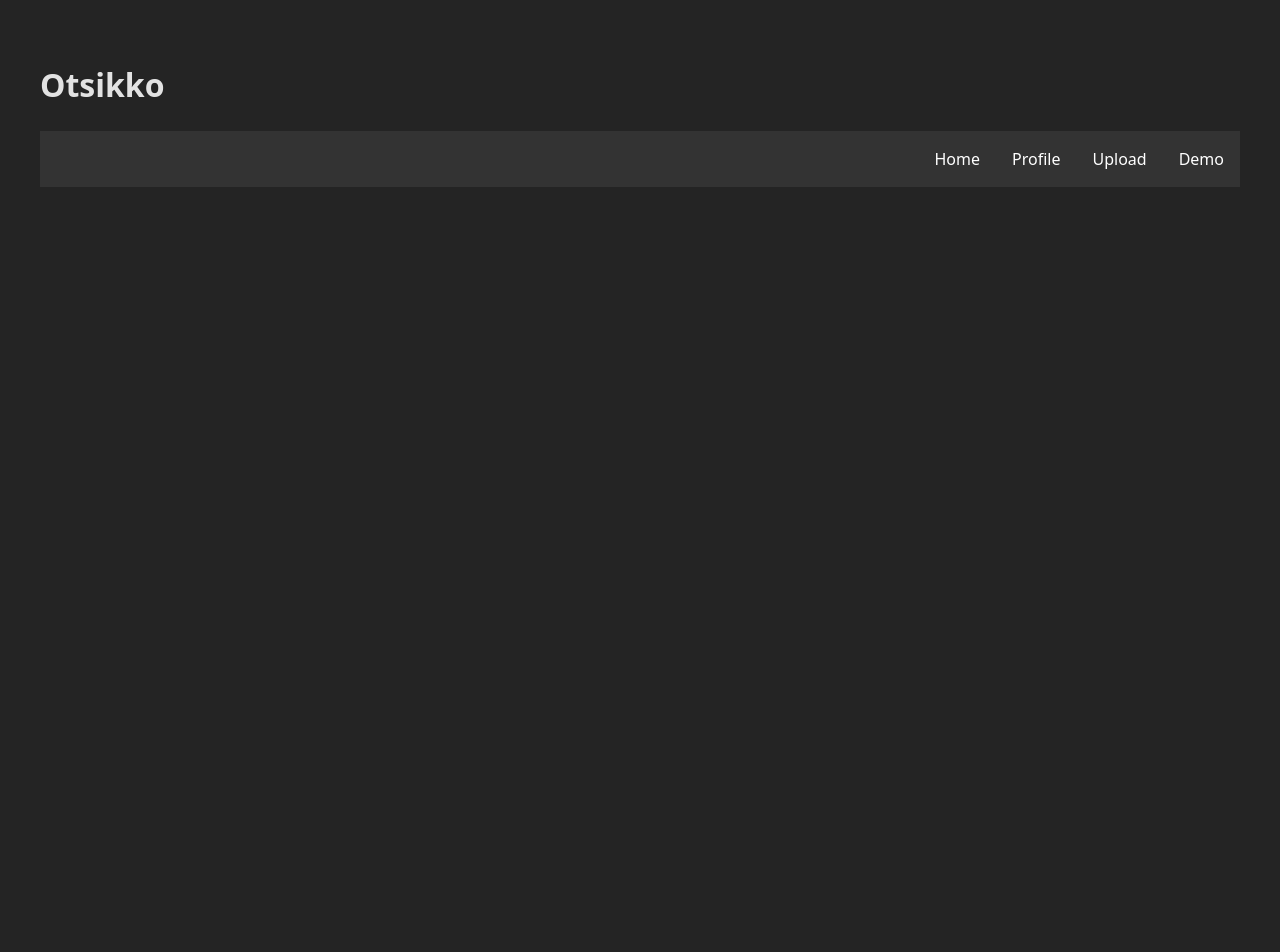
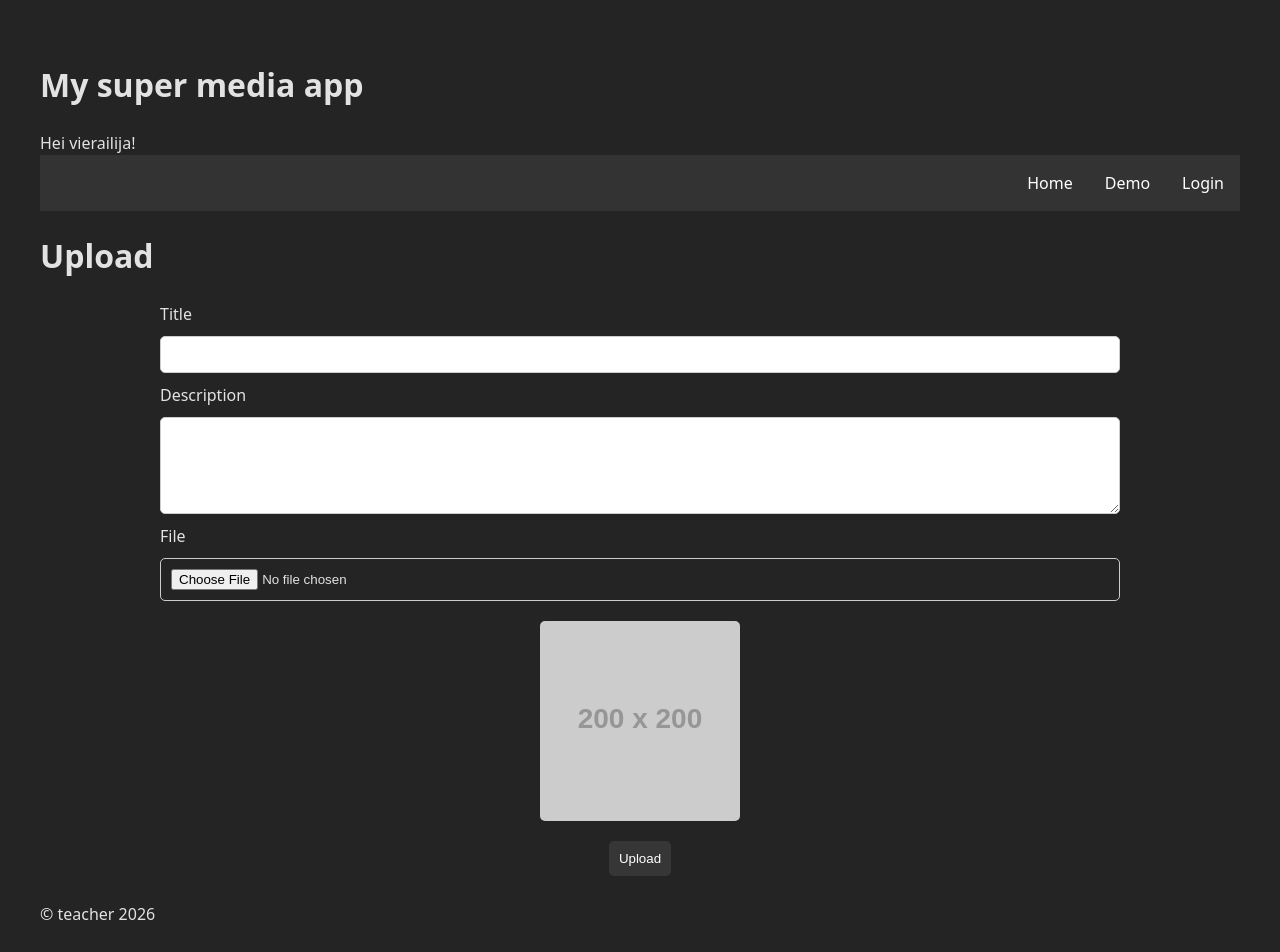
Before and after one commit to noorahl/react, a React (Vite) app: page /upload in a window 1280 px wide. Shown: the top 952 px of the page. Before the commit the page ends 800 px from the top, so only its background shows below. Built offline with nearby package versions, Linux system fonts and the light colour scheme; no server answers.

Commit message:
add upload

```diff
--- a/src/components/Layout.jsx
+++ b/src/components/Layout.jsx
@@ -1,31 +1,50 @@
 import {Link, Outlet} from 'react-router';
+import {useUserContext} from '../hooks/conxtextHooks';
+import {useEffect} from 'react';
 
 const Layout = () => {
+  const {user, handleAutoLogin} = useUserContext();
+
+  useEffect(() => {
+    handleAutoLogin();
+  }, []);
+
   return (
     <>
       <header>
-        <h1>Otsikko</h1>
+        <h1>My super media app</h1>
         <nav>
+          <div>Hei {user?.username ?? 'vierailija'}!</div>
           <ul>
             <li>
               <Link to="/">Home</Link>
             </li>
             <li>
-              <Link to="/profile">Profile</Link>
-            </li>
-            <li>
-              <Link to="/upload">Upload</Link>
-            </li>
-            <li>
               <Link to="/demo">Demo</Link>
             </li>
+            {user ? (
+              <>
+                <li>
+                  <Link to="/profile">Profile</Link>
+                </li>
+                <li>
+                  <Link to="/upload">Upload</Link>
+                </li>
+              </>
+            ) : (
+              <li>
+                <Link to="/login">Login</Link>
+              </li>
+            )}
           </ul>
         </nav>
       </header>
       <main>
         <Outlet />
       </main>
-      <footer></footer>
+      <footer>
+        <p>&copy; teacher 2026</p>
+      </footer>
     </>
   );
 };
--- a/src/hooks/apiHooks.js
+++ b/src/hooks/apiHooks.js
@@ -3,6 +3,7 @@ import {fetchData} from '../utils/fetchData';
 
 const MEDIA_API = import.meta.env.VITE_MEDIA_API;
 const AUTH_API = import.meta.env.VITE_AUTH_API;
+const UPLOAD_API = import.meta.env.VITE_UPLOAD_SERVER;
 
 /**
  * Custom hook for all media endpoint API functionalities
@@ -12,9 +13,10 @@ const AUTH_API = import.meta.env.VITE_AUTH_API;
 const useMedia = () => {
   const [mediaArray, setMediaArray] = useState([]);
   useEffect(() => {
-    const getMedia = async (limit) => {
+    const getMedia = async () => {
       // 1. haetaan ensin pelkkä mediadata
-      const mediaFiles = await fetchData(MEDIA_API + '/media?limit=' + limit);
+      // const mediaFiles = await fetchData(MEDIA_API + '/media?limit=' + limit);
+      const mediaFiles = await fetchData(MEDIA_API + '/media');
       // 2. lisätään jokaiselle mediatiedostolle username ominaisuus hakemalla
       // fetchillä auth apista jokaisen mediatiedoston omistaja user_id:n perusteella
       // yksi kerrallaan. Kun kaikki pyynnöt ovat valmistuneet, promise.all() kaikkien pyyntöjen
@@ -34,7 +36,31 @@ const useMedia = () => {
     getMedia(10);
   }, []);
 
-  return {mediaArray};
+  const postMedia = async (file, inputs, token) => {
+    // TODO: create a suitable object for Media API: without media_id, user_id,
+    // thumbnail and created_at. All those are generated by the API. See the media API documentation.
+    const mediaData = {
+      title: inputs.title,
+      description: inputs.description,
+      filename: file.filename,
+      media_type: file.media_type,
+      filesize: file.file_size,
+    };
+    // TODO: post the data to Media API and get the data as MediaResponse
+    const fetchOptions = {
+      method: 'POST',
+      headers: {
+        'Content-Type': 'application/json',
+        Authorization: 'Bearer ' + token,
+      },
+      body: JSON.stringify(mediaData),
+    };
+
+    // TODO: return the data
+    const MediaResponse = await fetchData(`${MEDIA_API}/media`, fetchOptions);
+  };
+
+  return {mediaArray, postMedia};
 };
 
 /**
@@ -94,4 +120,27 @@ const useAuthentication = () => {
   return postLogin;
 };
 
-export {useMedia, useUser, useAuthentication};
+const useFile = () => {
+  const postFile = async (file, token) => {
+    // TODO: create FormData object
+    const formData = new FormData();
+    // TODO: add file to FormData
+    formData.append('file', file);
+    // TODO: upload the file to file server and get the file data, use upload api endpoint
+    // - add authorization header with token, content-type is set automatically when using FormData
+    const fetchOptions = {
+      method: 'POST',
+      headers: {
+        Authorization: 'Bearer ' + token,
+      },
+      body: formData,
+    };
+
+    // TODO: return the file data.
+    const fileData = await fetchData(`${UPLOAD_API}/upload`, fetchOptions);
+    return {fileData};
+  };
+  return {postFile};
+};
+
+export {useMedia, useUser, useAuthentication, useFile};
--- a/src/views/Upload.jsx
+++ b/src/views/Upload.jsx
@@ -1,5 +1,99 @@
+import {useState} from 'react';
+import useForm from '../hooks/formHooks';
+import {useFile} from '../hooks/apiHooks';
+
 const Upload = () => {
-  return <div></div>;
+  const [file, setFile] = useState(null);
+
+  const initValues = {
+    title: '',
+    description: '',
+  };
+
+  const {postFile} = useFile();
+
+  const doUpload = async (FormData) => {
+    const token = localStorage.getItem('token');
+
+    try {
+      // TODO: call postFile function (see below)
+      console.log('File:', file);
+      const fileResponse = await postFile(file, token);
+      console.log('APIVASTAUS', fileResponse);
+
+      const mediaResponse = await postMedia(fileResponse, inputs, token);
+
+      // TODO: call postMedia function (see below)
+      console.log('FormData', FormData);
+      // TODO: redirect to Home
+    } catch (e) {
+      console.log(e.message);
+    }
+  };
+
+  const handleFileChange = (evt) => {
+    if (evt.target.files) {
+      console.log(evt.target.files[0]);
+      // TODO: set the file to state
+      setFile(evt.target.files[0]);
+    }
+  };
+
+  const {handleSubmit, handleInputChange, inputs} = useForm(
+    doUpload,
+    initValues,
+  );
+
+  return (
+    <>
+      <h1>Upload</h1>
+      <form onSubmit={handleSubmit}>
+        <div>
+          <label htmlFor="title">Title</label>
+          <input
+            name="title"
+            type="text"
+            id="title"
+            onChange={handleInputChange}
+          />
+        </div>
+        <div>
+          <label htmlFor="description">Description</label>
+          <textarea
+            name="description"
+            rows={5}
+            id="description"
+            onChange={handleInputChange}
+          ></textarea>
+        </div>
+        <div>
+          <label htmlFor="file">File</label>
+          <input
+            name="file"
+            type="file"
+            id="file"
+            accept="image/*, video/*"
+            onChange={handleFileChange}
+          />
+        </div>
+        <img
+          src={
+            file
+              ? URL.createObjectURL(file)
+              : 'https://placehold.co/200?text=Choose+image'
+          }
+          alt="preview"
+          width="200"
+        />
+        <button
+          type="submit"
+          disabled={file && inputs.title.length > 3 ? false : true}
+        >
+          Upload
+        </button>
+      </form>
+    </>
+  );
 };
 
 export default Upload;
--- a/vite.config.js
+++ b/vite.config.js
@@ -4,6 +4,6 @@ import {defineConfig} from 'vite';
 // https://vite.dev/config/
 export default defineConfig({
   plugins: [react()],
-  base: '/~noorahl/custom-hooks/',
-  //base: './',
+  //base: '/~noorahl/custom-hooks/',
+  base: './',
 });
```
Also changed, not shown: src/views/Upload-Simple.jsx (added, +44 -0 lines).
